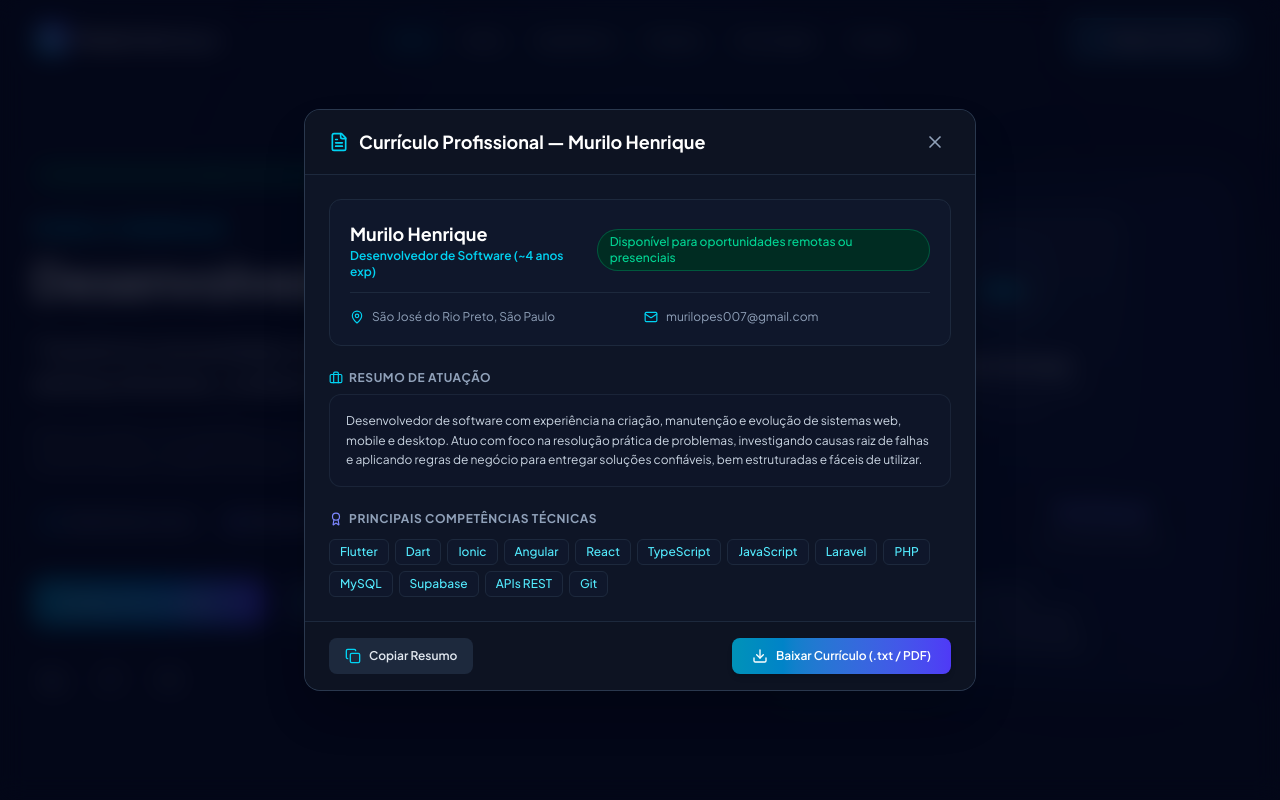
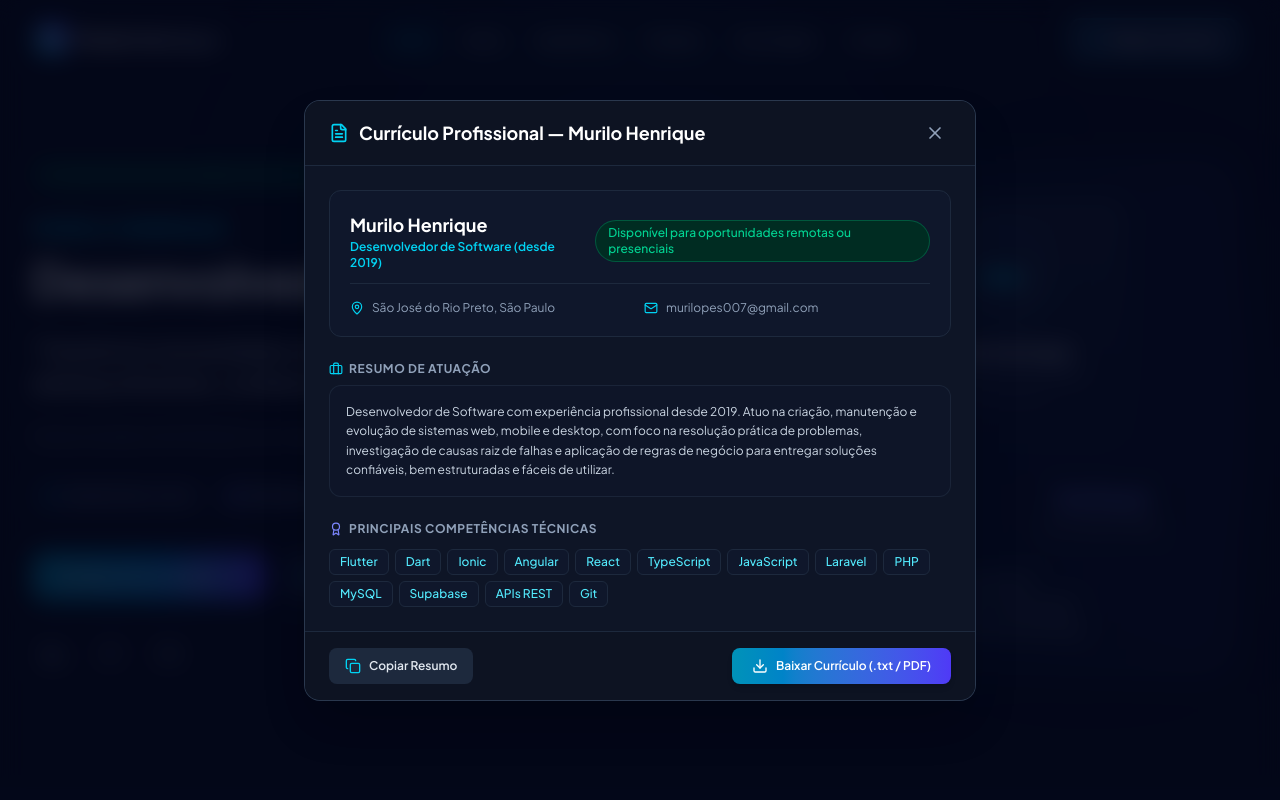
Before and after one commit to MuriloLopesDev/portfolio-murilo-henrique, a React (Vite) app: page / in a window 1280 px wide. Both pictures are taken after a click on the button "Baixar Currículo". Shown: the top 800 px of the page. Built offline with nearby package versions, Linux system fonts and the light colour scheme.

Commit message:
content: update professional experience messaging

```diff
--- a/src/components/About.tsx
+++ b/src/components/About.tsx
@@ -1,4 +1,5 @@
 import React from 'react';
+import { personalInfo } from '../data/portfolioData';
 import { User, Code2, Wrench, Database, Cpu, CheckCircle, ShieldCheck } from 'lucide-react';
 
 export const About: React.FC = () => {
@@ -50,7 +51,7 @@ export const About: React.FC = () => {
           <div className="lg:col-span-7 space-y-6 text-slate-300 text-base leading-relaxed">
             <div className="glass-card rounded-2xl p-6 sm:p-8 space-y-5 border border-slate-800">
               <p>
-                Atuo profissionalmente há <strong className="text-white">aproximadamente quatro anos</strong> no desenvolvimento, suporte e manutenção de sistemas de software. Durante esse período, adquiri experiência prática na construção de aplicações <strong className="text-cyan-400">mobile, web e desktop</strong>, lidando diretamente com desafios reais de negócios e fluxos de trabalho do dia a dia.
+                Atuo profissionalmente <strong className="text-white">desde {personalInfo.careerStartYear}</strong> no desenvolvimento, suporte e manutenção de sistemas de software. Durante esse período, adquiri experiência prática na construção de aplicações <strong className="text-cyan-400">mobile, web e desktop</strong>, lidando diretamente com desafios reais de negócios e fluxos de trabalho do dia a dia.
               </p>
               <p>
                 Minha atuação engloba tanto o <strong className="text-white">frontend</strong> quanto o <strong className="text-white">backend</strong>, cobrindo desde a estruturação visual e navegação do usuário até a integração com APIs RESTful, tratamento de regras de negócio e persistência em bancos de dados relacionais e serviços como Supabase.
--- a/src/components/Hero.tsx
+++ b/src/components/Hero.tsx
@@ -147,7 +147,7 @@ export const Hero: React.FC = () => {
                 {/* Quick Highlights Grid */}
                 <div className="grid grid-cols-2 gap-3 pt-2">
                   <div className="p-3 rounded-xl bg-slate-900/80 border border-slate-800 text-center">
-                    <span className="block text-xl font-extrabold text-cyan-400">{personalInfo.experienceYearsShort}</span>
+                    <span className="block text-xl font-extrabold text-cyan-400">{personalInfo.experienceLabel}</span>
                     <span className="text-[12px] text-slate-400 font-medium">Experiência Real</span>
                   </div>
                   <div className="p-3 rounded-xl bg-slate-900/80 border border-slate-800 text-center">
--- a/src/components/ResumeModal.tsx
+++ b/src/components/ResumeModal.tsx
@@ -28,7 +28,7 @@ export const ResumeModal: React.FC<ResumeModalProps> = ({ isOpen, onClose }) =>
 
   const handleCopySummary = () => {
     const text = `
-${personalInfo.name} — ${personalInfo.role} (${personalInfo.experienceYearsShort} de experiência)
+${personalInfo.name} — ${personalInfo.experienceStatement}
 Localização: ${personalInfo.location} (${personalInfo.availability})
 E-mail: ${personalInfo.email}
 LinkedIn: ${personalInfo.linkedin}
@@ -54,7 +54,7 @@ ${coreTechnologies.join(', ')}.
       `CURRÍCULO PROFISSIONAL - ${personalInfo.name.toUpperCase()}\n` +
       `==================================================\n\n` +
       `Cargo: ${personalInfo.role}\n` +
-      `Experiência: ${personalInfo.experienceYearsShort.replace('anos', 'Anos')}\n` +
+      `Experiência: ${personalInfo.experienceLabel}\n` +
       `Localização: ${personalInfo.location}\n` +
       `Disponibilidade: ${personalInfo.availability}\n` +
       `E-mail: ${personalInfo.email}\n` +
@@ -112,7 +112,7 @@ ${coreTechnologies.join(', ')}.
             <div className="flex flex-col sm:flex-row sm:items-center justify-between gap-2 border-b border-slate-800 pb-3">
               <div>
                 <h3 className="text-lg font-bold text-white">{personalInfo.name}</h3>
-                <p className="text-xs text-cyan-400 font-semibold">{personalInfo.role} ({personalInfo.experienceYearsShort} exp)</p>
+                <p className="text-xs text-cyan-400 font-semibold">{personalInfo.role} (desde {personalInfo.careerStartYear})</p>
               </div>
               <span className="text-xs px-3 py-1 rounded-full bg-emerald-950 text-emerald-400 border border-emerald-500/30 font-medium">
                 {personalInfo.availability}
--- a/src/data/portfolioData.ts
+++ b/src/data/portfolioData.ts
@@ -3,14 +3,15 @@ import type { PersonalInfo, Experience, Project, TechCategory, Differentiator }
 export const personalInfo: PersonalInfo = {
   name: 'Murilo Henrique',
   role: 'Desenvolvedor de Software',
-  experienceYears: 'Aproximadamente 4 anos',
-  experienceYearsShort: '~4 anos',
+  careerStartYear: '2019',
+  experienceLabel: 'Desde 2019',
+  experienceStatement: 'Desenvolvedor de Software com experiência profissional desde 2019.',
   location: 'São José do Rio Preto, São Paulo',
   locationShort: 'São José do Rio Preto, SP',
   availability: 'Disponível para oportunidades remotas ou presenciais',
-  bio: 'Desenvolvedor de software com experiência na criação, manutenção e evolução de sistemas web, mobile e desktop. Atuo com foco na resolução prática de problemas, investigando causas raiz de falhas e aplicando regras de negócio para entregar soluções confiáveis, bem estruturadas e fáceis de utilizar.',
+  bio: 'Desenvolvedor de Software com experiência profissional desde 2019. Atuo na criação, manutenção e evolução de sistemas web, mobile e desktop, com foco na resolução prática de problemas, investigação de causas raiz de falhas e aplicação de regras de negócio para entregar soluções confiáveis, bem estruturadas e fáceis de utilizar.',
   heroSubtitle: 'Transformo necessidades reais em aplicações web, mobile e desktop eficientes, confiáveis e fáceis de usar.',
-  heroDescription: 'Desenvolvedor com experiência na criação, manutenção e evolução de sistemas, atuando desde a análise do problema até a implementação, testes e entrega da solução.',
+  heroDescription: 'Desenvolvedor de Software com experiência profissional desde 2019.',
   linkedin: 'https://linkedin.com/in/murilo-henrique',
   linkedinLabel: 'in/murilo-henrique',
   github: 'https://github.com/murilopes007',
@@ -37,7 +38,7 @@ export const coreTechnologies = [
 export const experiences: Experience[] = [
   {
     company: 'EVOMILK',
-    role: 'Desenvolvedor de Software',
+    role: personalInfo.role,
     period: 'Maio de 2022 — Presente',
     isCurrent: true,
     responsibilities: [
@@ -54,7 +55,7 @@ export const experiences: Experience[] = [
   },
   {
     company: 'BELLA CAPRI E AGILE DELIVERY',
-    role: 'Desenvolvedor de Software',
+    role: personalInfo.role,
     period: 'Julho de 2021 — Maio de 2022',
     responsibilities: [
       'Desenvolvimento e manutenção de sistemas voltados para gestão operacional e logística',
@@ -66,7 +67,7 @@ export const experiences: Experience[] = [
   },
   {
     company: 'ZANATA INFORMÁTICA',
-    role: 'Desenvolvedor de Software',
+    role: personalInfo.role,
     period: 'Janeiro de 2019 — Julho de 2021',
     responsibilities: [
       'Desenvolvimento de software e suporte técnico especializado para sistemas ERP/gestão',
--- a/src/types/index.ts
+++ b/src/types/index.ts
@@ -48,8 +48,9 @@ export interface Differentiator {
 export interface PersonalInfo {
   name: string;
   role: string;
-  experienceYears: string;
-  experienceYearsShort: string;
+  careerStartYear: string;
+  experienceLabel: string;
+  experienceStatement: string;
   location: string;
   locationShort: string;
   availability: string;
```
